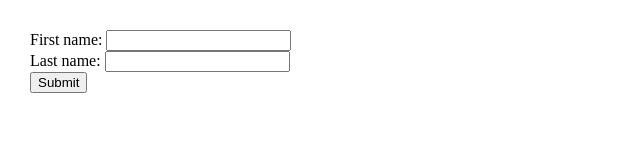
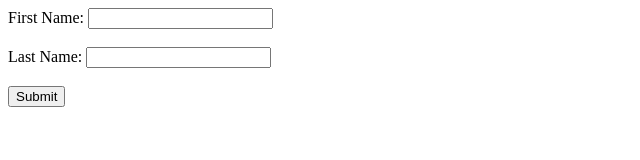
Before and after one commit to acciojob/form-login-KartiKBriteinno, a website: page main.html in a window 1280 px wide. Shown: the whole page, without its empty margins (0-640 px from the left). Drawn offline with Linux system fonts and the light colour scheme.

Commit message:
created a submission

```diff
--- a/main.html
+++ b/main.html
@@ -1,26 +1,21 @@
 <!DOCTYPE html>
+<html lang="en">
+<head>
+  <meta charset="UTF-8">
+  <meta name="viewport" content="width=device-width, initial-scale=1.0">
+  <title>Form Login</title>
+</head>
+<body>
+  <form id="loginForm" onsubmit="getFormvalue(event)">
+    <label for="firstName">First Name:</label>
+    <input type="text" id="firstName" name="First Name"><br><br>
 
-<html>
+    <label for="lastName">Last Name:</label>
+    <input type="text" id="lastName" name="Last Name"><br><br>
 
-<head>
-	<meta charset=utf-8 />
-		<title>Return first and last name from a form</title>
-		<style type="text/css">
-			body {margin: 30px;}
-		</style>
-	<link rel="stylesheet" href="styles.css">
-</head>
+    <button type="submit">Submit</button>
+  </form>
 
-<body>
-	<form id="form1" onsubmit="getFormvalue()">
-		First name: <input type="text" name="fname"><br>
-		Last name: <input type="text" name="lname"><br>
-		<input type="submit" value="Submit">
-	</form>
-
-    <script type="text/javascript" src="./script.js">
-</script>
-
+  <script src="script.js"></script>
 </body>
-
 </html>
--- a/script.js
+++ b/script.js
@@ -1,4 +1,14 @@
-function getFormvalue() {
-    //Write your code here
+function getFormvalue(event) {
+    // Prevent the default form submission
+    event.preventDefault();
 
+    // Retrieve the values from the input fields
+    var firstName = document.getElementById("firstName").value;
+    var lastName = document.getElementById("lastName").value;
+
+    // Concatenate the first name and last name
+    var fullName = firstName + " " + lastName;
+
+    // Display the full name in an alert
+    alert(fullName);
 }
```
